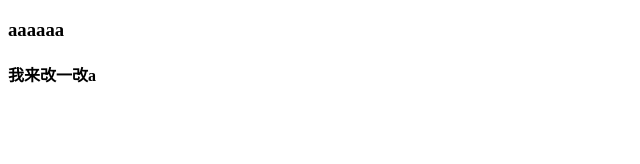
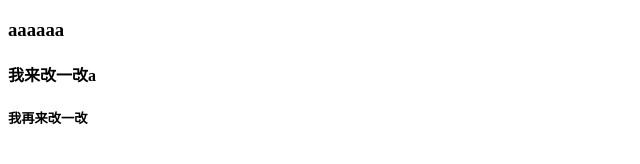
Before and after one commit to python18034/Github-lyric, a plain HTML site: page index.html in a window 1280 px wide. Shown: the full height of the page, 0-640 px from the left. Drawn offline with Linux system fonts and the light colour scheme.

Commit message:
我也改一改

```diff
--- a/index.html
+++ b/index.html
@@ -7,5 +7,6 @@
 <body>
 <h3>aaaaaa</h3>
 <h4>我来改一改a</h4>
+<h5>我再来改一改</h5>
 </body>
 </html>
```
